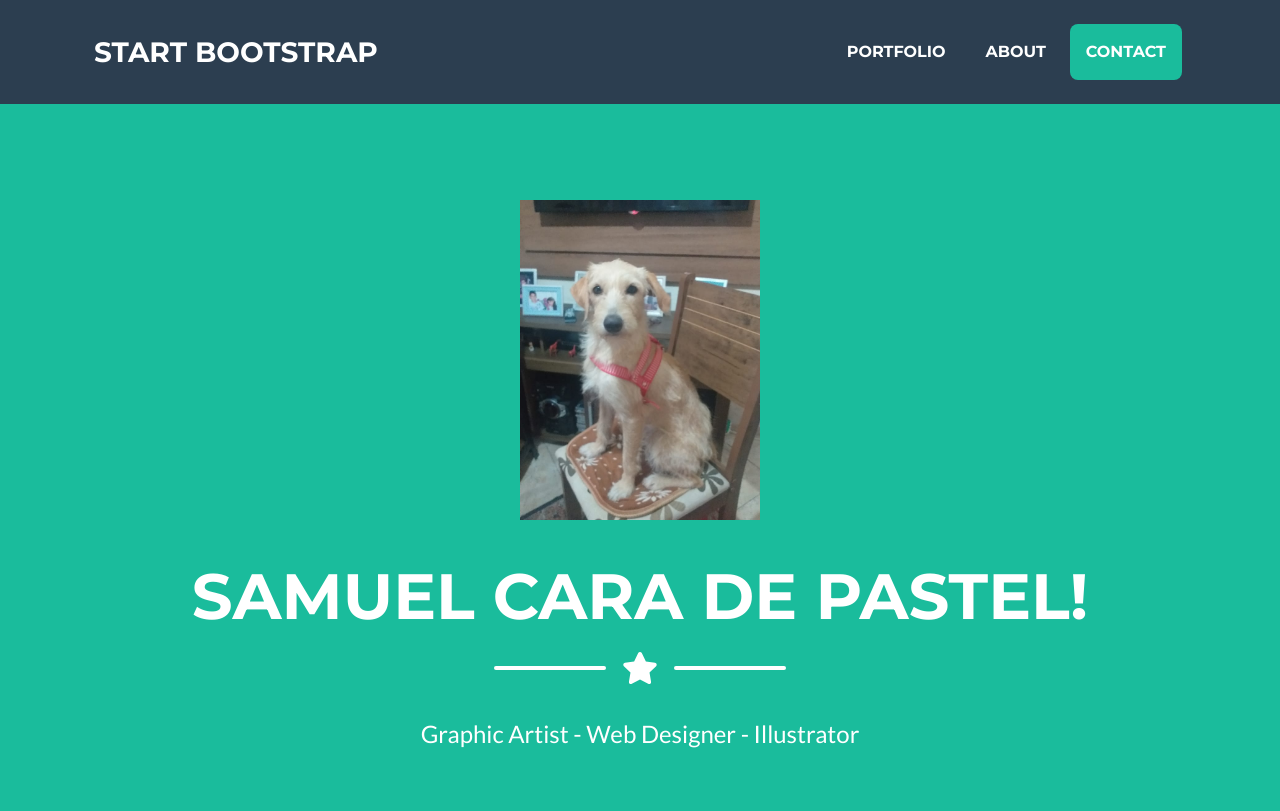
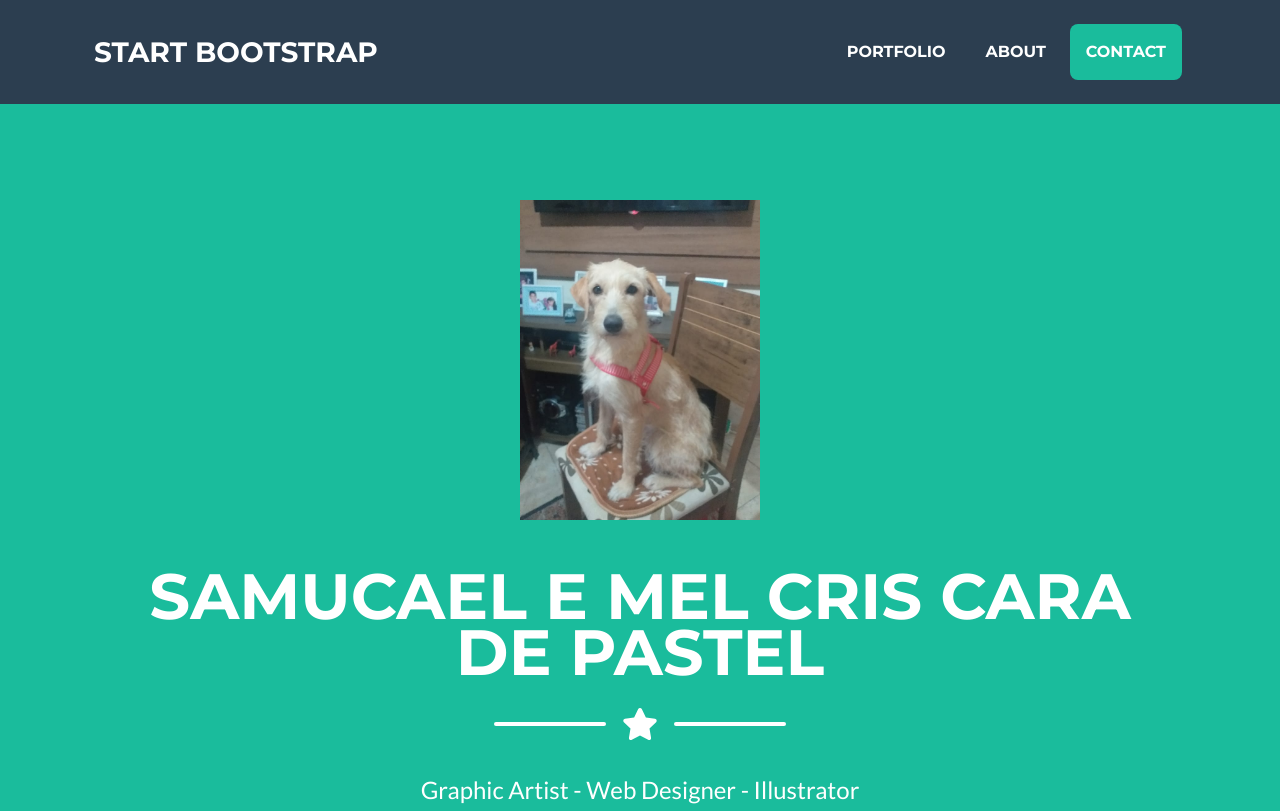
Before and after one commit to samuel0907/meuprimeirosite, a plain HTML site: page index.html in a window 1280 px wide. Shown: the top 811 px of the page. Drawn offline with nearby package versions, Linux system fonts and the light colour scheme.

Commit message:
alterei py

```diff
--- a/index.html
+++ b/index.html
@@ -41,7 +41,7 @@
                 <img class="masthead-avatar mb-5" src="assets/img/mel.jpeg" alt="" />
                 <!-- Masthead Heading-->
                 <h1 class="masthead-heading text-uppercase mb-0">
-                    Samuel cara de pastel!
+                    samucael e mel cris cara de pastel
                 </h1>
                 <!-- Icon Divider-->
                 <div class="divider-custom divider-light">
```
